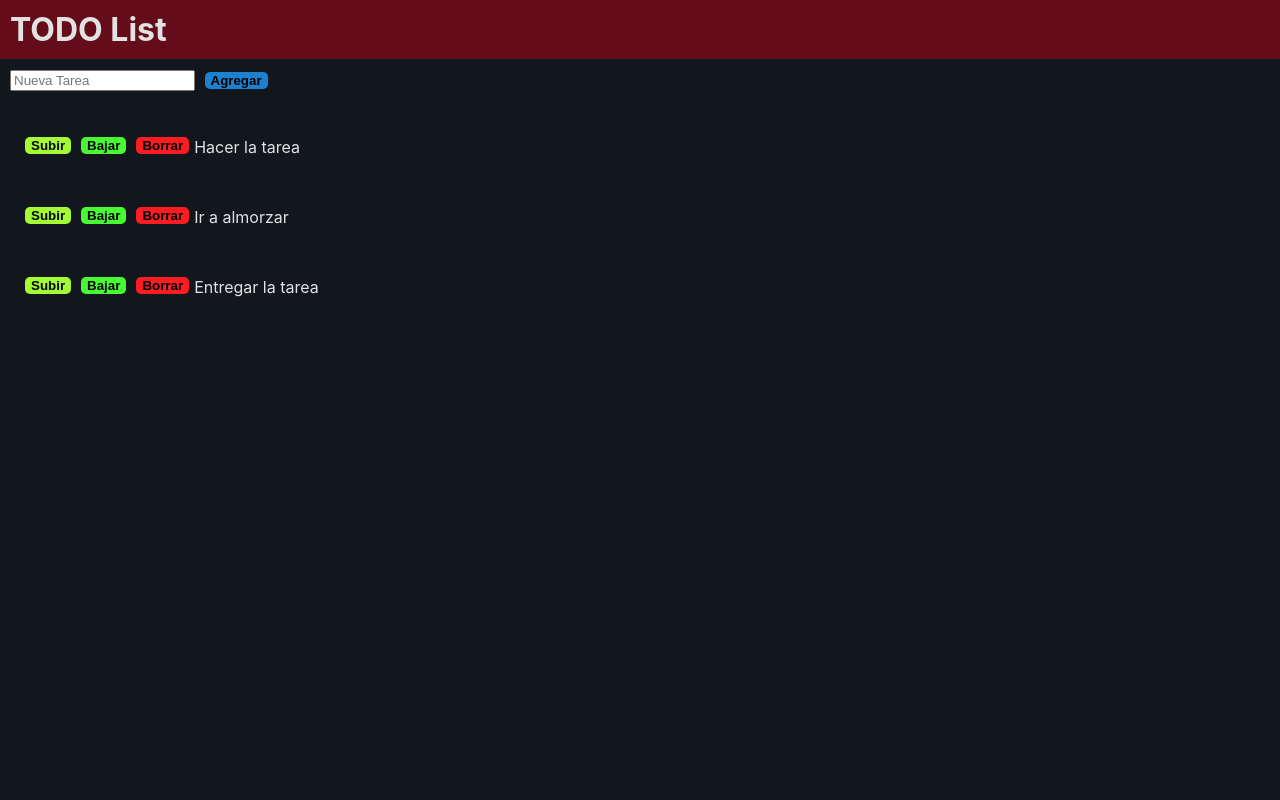
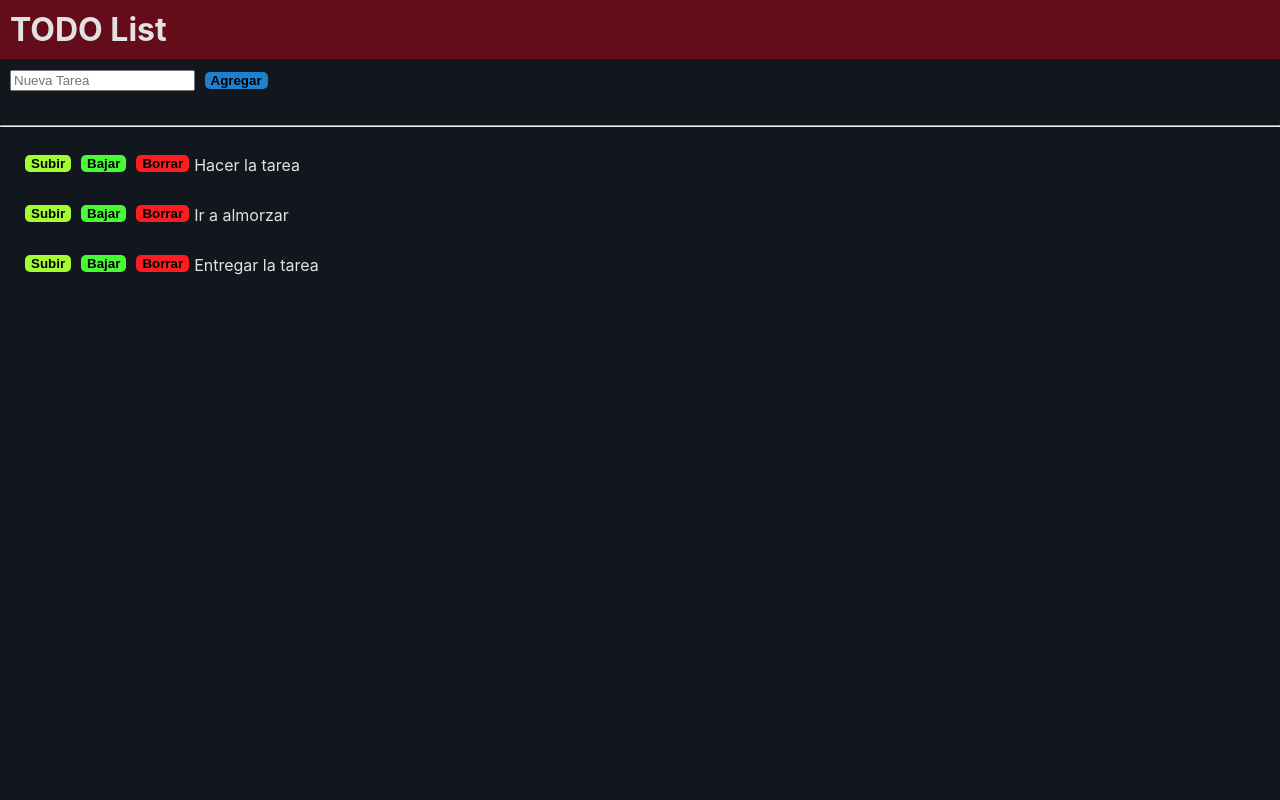
Before and after one commit to xof96/Tarea0, a Django app: page /todolist/ in a window 1280 px wide. Run offline with Django 3.2, Linux system fonts and the light colour scheme; data comes from the database, SQL or seed files in the repository; both versions use the stored data as it was after the commit.

Commit message:
hr line added

```diff
--- a/todolist/static/todolist/style.css
+++ b/todolist/static/todolist/style.css
@@ -1,3 +1,7 @@
+* {
+  box-sizing: border-box;
+}
+
 body {
     margin: 0;
     background: #11171c;
--- a/todolist/templates/todolist/index.html
+++ b/todolist/templates/todolist/index.html
@@ -17,6 +17,8 @@
         <input class="button text-input-button" type="submit" value="Agregar">
     </form>
 </div>
+
+<hr>
 
 {% if t_list %}
     <div class="task-list">
```
Also changed, not shown: db.sqlite3.
